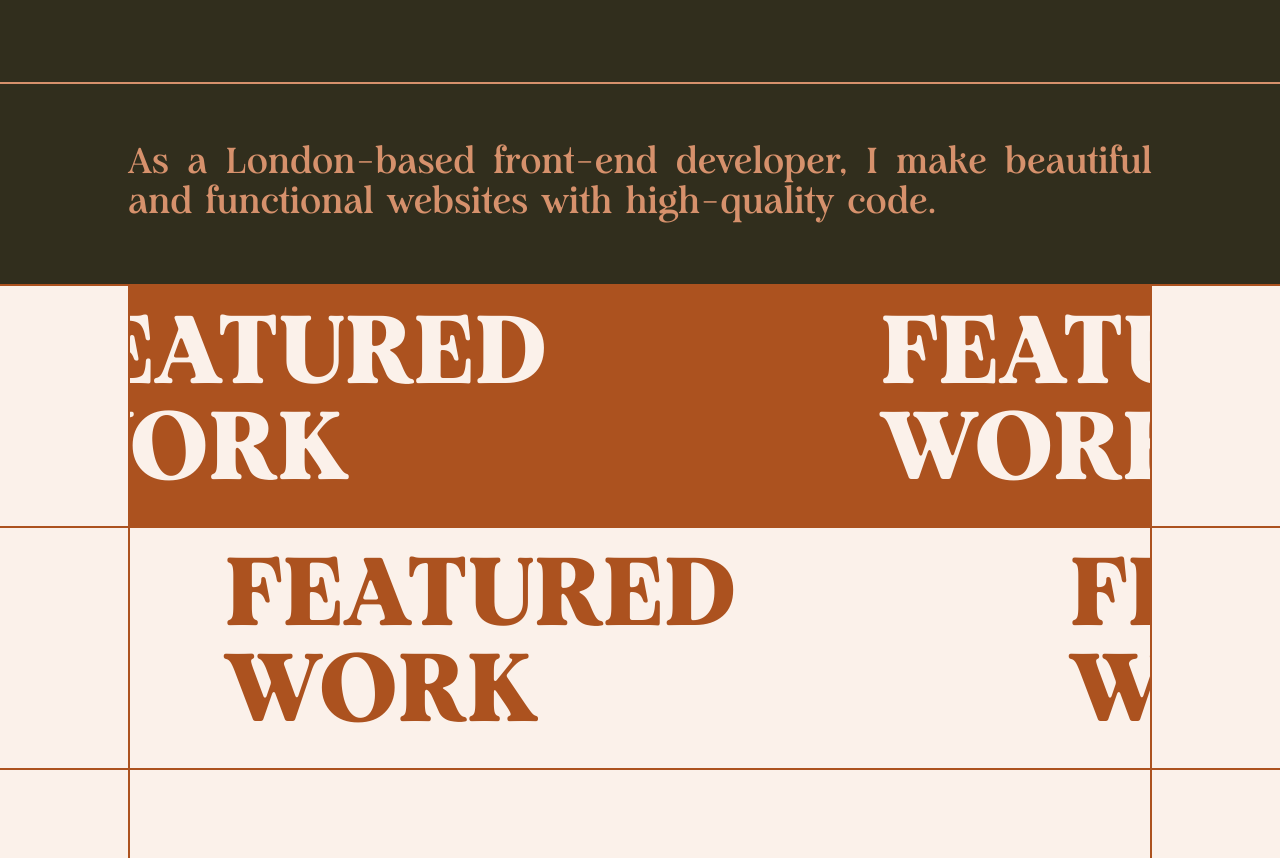
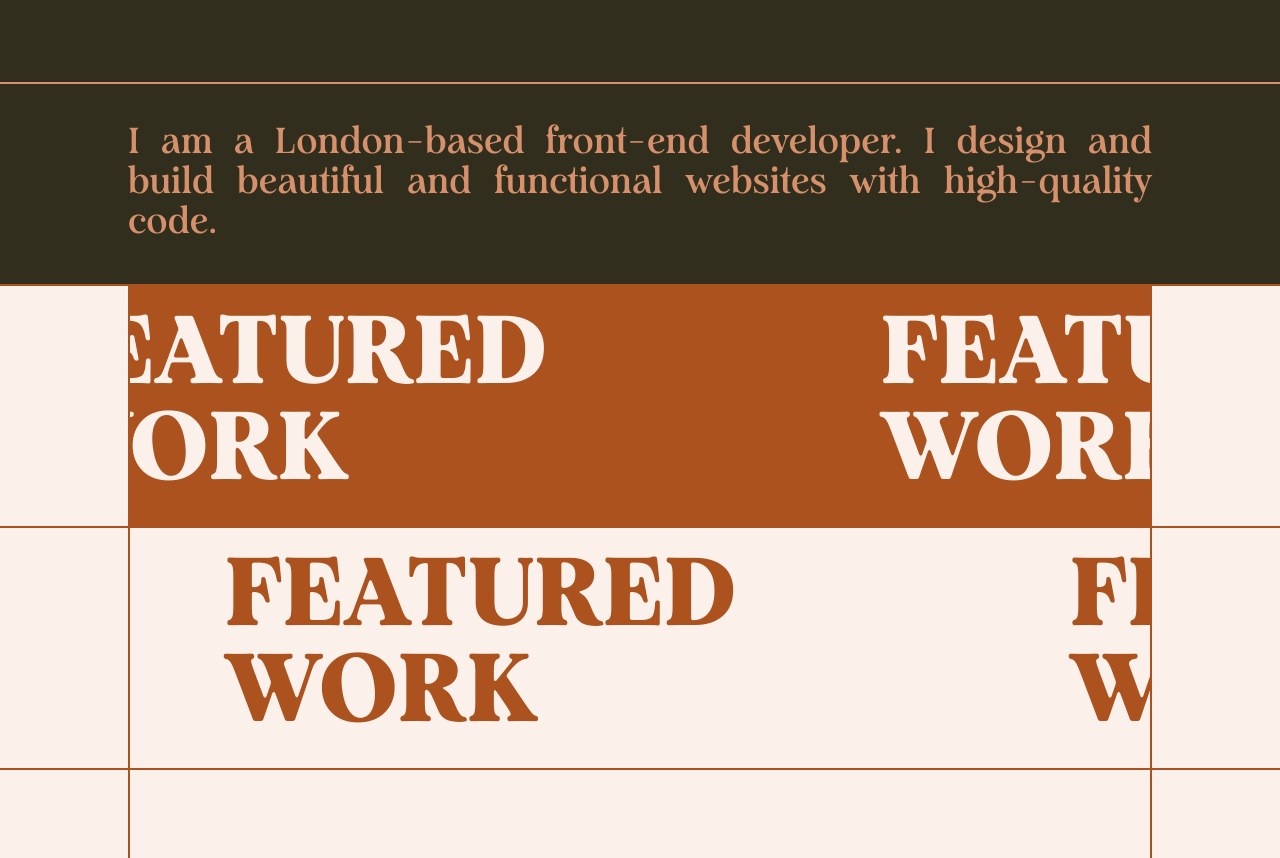
Before and after one commit to wecessary/personal-website-2023, a Next.js app: page / in a window 1280 px wide. Shown: the part 1300-2158 px from the top of the page. Built offline with nearby package versions, Linux system fonts and the light colour scheme.

Commit message:
refactor: text that introduces me

```diff
--- a/src/components/aboutMe/AboutMe.tsx
+++ b/src/components/aboutMe/AboutMe.tsx
@@ -56,8 +56,8 @@ export const AboutMe = () => {
           renderRowChild={() => (
             <RowChildContainer textSize="sm" childPosition="flexColCenter">
               <p className="text-justify">
-                As a London-based front-end developer, I make beautiful and
-                functional websites with high-quality code.
+                I am a London-based front-end developer. I design and build
+                beautiful and functional websites with high-quality code.
               </p>
             </RowChildContainer>
           )}
--- a/src/pages/index.tsx
+++ b/src/pages/index.tsx
@@ -16,7 +16,8 @@ export default function Home() {
         <title>Wesley Jessie | Front End Developer</title>
         <meta
           name="description"
-          content="Wesley Jessie is a front end developer based in London."
+          content="Wesley Jessie is a front end developer who designs and builds
+          beautiful and functional websites with high-quality code."
         />
         <meta name="viewport" content="width=device-width, initial-scale=1" />
       </Head>
```
